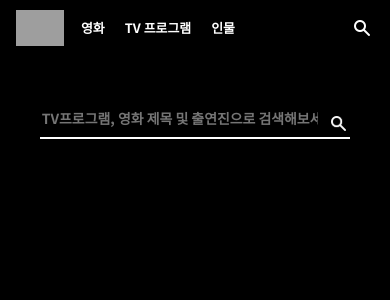
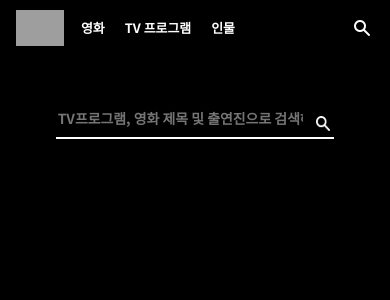
Before and after one commit to nujinging/feelvie, a Vue app in the folder feelvie/: page /search in a window 390 px wide. Shown: the top 300 px of the page. Built offline with nearby package versions, Linux system fonts and the light colour scheme; grey boxes are pictures that could not be loaded.

Commit message:
키패드 영역 테스트

```diff
--- a/feelvie/src/components/Search.vue
+++ b/feelvie/src/components/Search.vue
@@ -90,7 +90,7 @@ export default {
 .search_container .search_none {padding-top:20rem;display:flex;align-items:center;justify-content:center;color:#757575;font-size:1.75rem;font-weight:bold}
 
 @media screen and (max-width: 768px) {
-    .search_container .search_input {margin:5rem;padding:1rem 0}
+    .search_container .search_input {margin:7rem;padding:1rem 0}
     .search_container .search_list .list_card {width:calc(100% - 68% - 0.25rem)}
     .search_container .search_list .list_card:nth-child(5n) {margin-right:1.25rem}
     .search_container .search_list .list_card:nth-child(3n) {margin-right:0}
```
